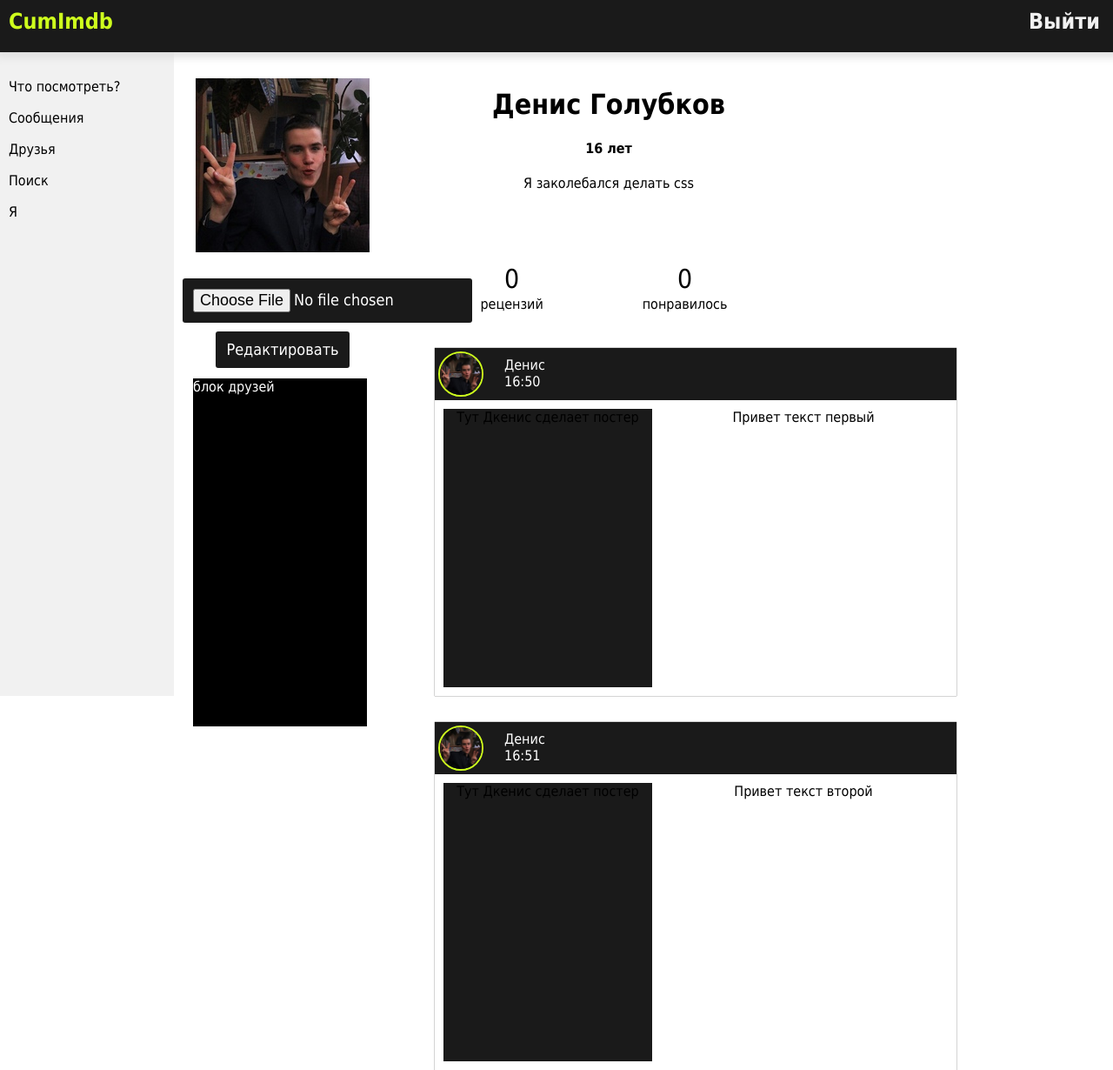
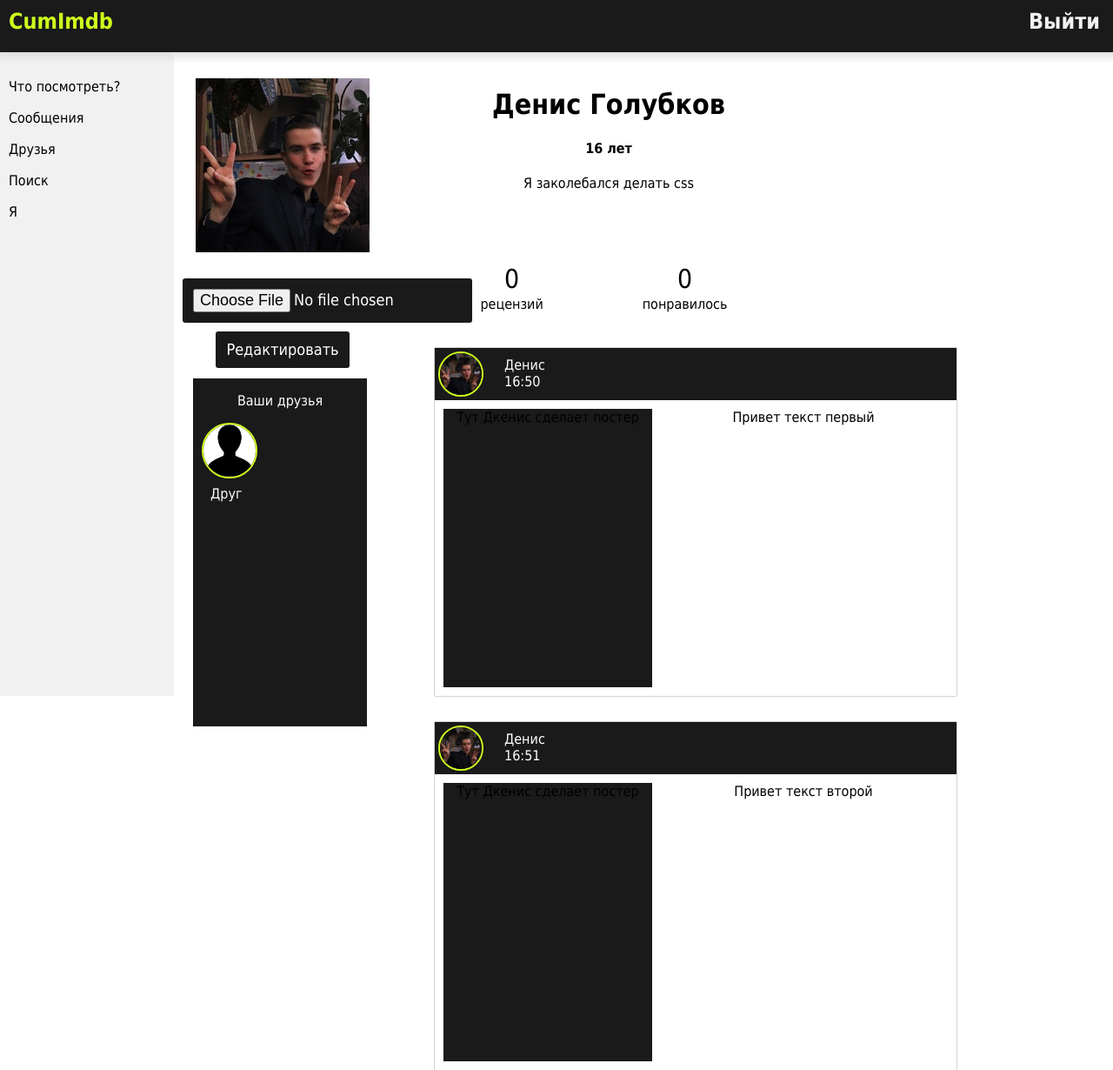
Before and after one commit to Fesmat/rec, a Flask app: page /profile in a window 1280 px wide. Shown: the whole page at 87% size. Run offline with Flask 2, Linux system fonts and the light colour scheme; a user stored in the database is signed in; data comes from the database, SQL or seed files in the repository; both versions use the stored data as it was after the commit.

Commit message:
Hrefs added. Block with friends added.

```diff
--- a/main.py
+++ b/main.py
@@ -80,7 +80,7 @@ def profile():
     if request.method == 'POST':
         edit_photo(request.files['photo'], current_user)
     posts = db_sess.query(Post).filter(Post.creator_id == current_user.id)
-    return render_template('my_page.html', posts=posts)
+    return render_template('my_page.html', posts=posts, friends=get_friends(current_user))
 
 
 @app.route('/feed')
@@ -177,7 +177,6 @@ def load_user(user_id):
 
 
 def reload_current_user():
-    print('++++')
     user = load_user(current_user.id)
     login_user(user)
 
--- a/static/css/my_page.css
+++ b/static/css/my_page.css
@@ -119,7 +119,7 @@ body {
 .friends {
     width: 200px;
     height: 400px;
-    background-color: black;
+    background-color: #1a1a1a;
     margin-left: 22px;
     margin-top: 35px;
     color: white;
@@ -226,3 +226,15 @@ body {
     color:white;
 
 }
+.user-friends-mini-div {
+    margin-left: 10px;
+    margin-top: 10px;
+}
+.user-mini-image{
+    width: 65px;
+    margin-right: 10px;
+}
+.user-mini-info {
+    width: 40px;
+    margin-left: 10px;
+}
--- a/templates/friends.html
+++ b/templates/friends.html
@@ -41,7 +41,7 @@
                 {% for friend in friends %}
                 <div class="user-friends-div">
                     <div class="post-mini-image" style="padding-bottom: 4px;"><img
-                            src="/download/db/user_images/avatar.jpg"
+                            src="/download{{friend.photo}}"
                             style="border-radius: 100px; border:2px solid #ceff1d;"
                             width=auto height=60px></div>
                     <div class="info-user">
@@ -61,7 +61,7 @@
                 {% for friend in may_be_friends %}
                 <div class="user-friends-div">
                     <div class="post-mini-image" style="padding-bottom: 4px;"><img
-                            src="/download/db/user_images/avatar.jpg"
+                            src="/download{{friend.photo}}"
                             style="border-radius: 100px; border:2px solid #ceff1d;"
                             width=auto height=60px></div>
                     <div class="info-user">
--- a/templates/my_page.html
+++ b/templates/my_page.html
@@ -71,14 +71,26 @@
         </div>
         <div class="bottom-info">
             <div class="friends">
-                блок друзей
+                <p style="text-align: center;">Ваши друзья</p>
+                {% for friend in friends %}
+                <div class="user-friends-mini-div">
+                    <div class="user-mini-image" style="padding-bottom: 4px;"><img
+                            src="/download{{friend.photo}}"
+                            style="border-radius: 100px; border:2px solid #ceff1d;"
+                            width=auto height=60px></div>
+                    <div class="user-mini-info">
+                        <a href="/user/{{friend.id}}" style="text-decoration:none; color:white;"><k>{{ friend.name }}</k></a>
+                    </div>
+                    <div>{{ message }}</div>
+                </div>
+                {% endfor %}
             </div>
             <div class="feed">
                 {% block content %}
                 {% for item in posts%}
                 <div class="post">
                     <div class="post-owner-info">
-                        <div class="post-mini-image"><img src="/download/db/user_images/avatar.jpg"
+                        <div class="post-mini-image"><img src="/download{{current_user.photo}}"
                                                           style="border-radius: 100px; border:2px solid #ceff1d"
                                                           width="80%" height="80%"></div>
                         <div class="post-owner">
--- a/templates/user.html
+++ b/templates/user.html
@@ -31,7 +31,7 @@
     <div class="user-info">
         <div class="photo">
             <div class="photo-card">
-                <img src="/download/db/user_images/avatar.jpg">
+                <img src="/download{{user.photo}}">
             </div>
             {% if not is_friend %}
             <form action="" method="POST">
@@ -79,7 +79,7 @@
         <div class="feed">
             <div class="post">
                 <div class="post-owner-info">
-                    <div class="post-mini-image"><img src="/download/db/user_images/avatar.jpg"
+                    <div class="post-mini-image"><img src="/download{{user.photo}}"
                                                       style="border-radius: 100px; border:2px solid #ceff1d"
                                                       width="80%" height="80%"></div>
                     <div class="post-owner">
```
Also changed, not shown: db/global.db, db/user_images/avatar1.jpg (renamed from db/user_images/avatar.jpg), db/user_images/avatar_test.jpg (renamed from db/user_images/avatar3.jpg).
